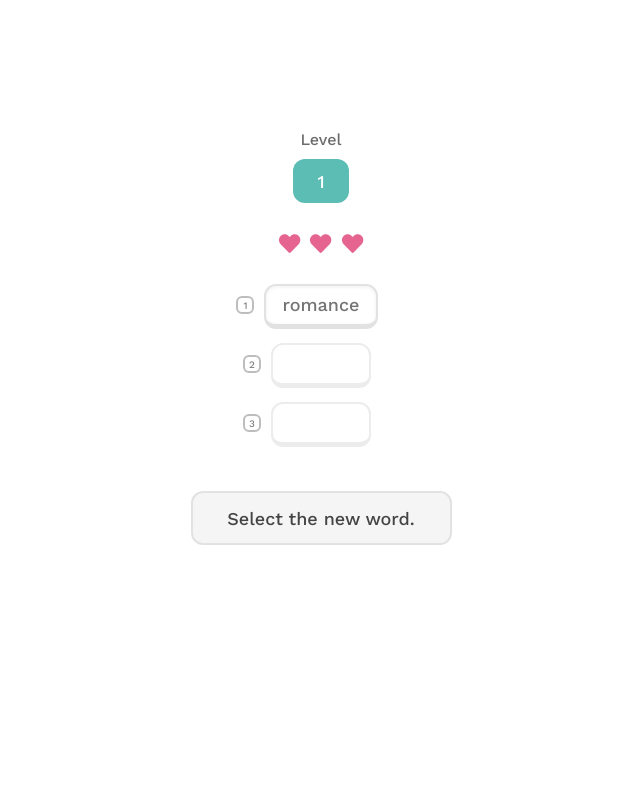
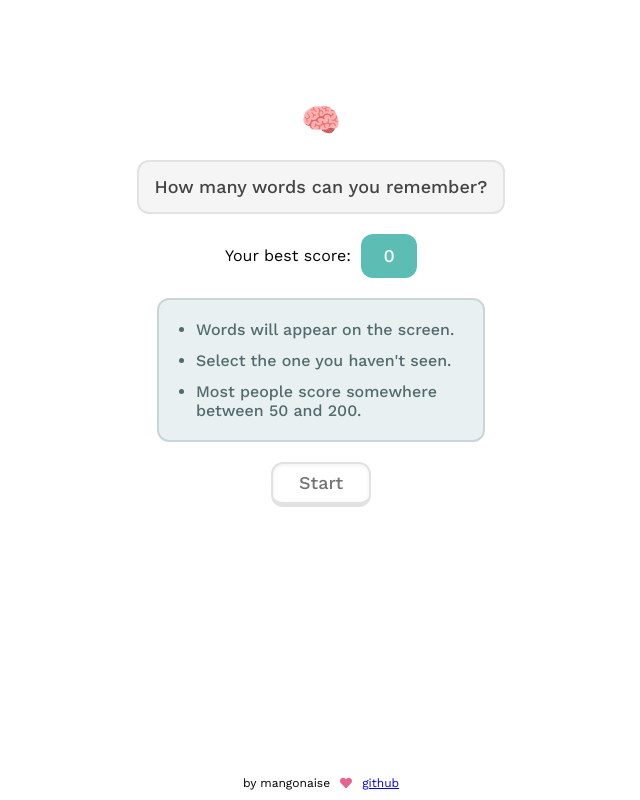
Before and after one commit to mangonaise/braincache, a React (Create React App) app: page / in a window 1280 px wide. Shown: the whole page, without its empty margins (319-959 px from the left). Built offline with nearby package versions, Linux system fonts and the light colour scheme.

Commit message:
Add start and end screen

```diff
--- a/src/App.css
+++ b/src/App.css
@@ -17,16 +17,29 @@ body {
 }
 
 .App {
-  margin: auto;
-  margin-top: 10vh;
+  width: 100vw;
+  display: flex;
+  flex-direction: column;
+  justify-content: center;
+  align-items: center;
+}
+
+.Screen {
   display: flex;
   flex-direction: column;
   justify-content: center;
   align-items: center;
   background-color: white;
+  min-height: 75vh;
   width: fit-content;
-  padding: 50px 0px;
+  padding: 0;
   border-radius: 16px;
+}
+
+@media only screen and (max-width: 600px) {
+  .Screen {
+    min-height: 100vh;
+  }
 }
 
 #title {
@@ -35,11 +48,12 @@ body {
   cursor: default;
 }
 
-#status-text {
+.stylish-text {
   font-size: 18px;
   font-weight: 500;
   cursor: default;
   display: flex;
+  flex-direction: column;
   align-items: center;
   justify-content: center;
   color: rgb(68, 68, 68);
@@ -52,6 +66,26 @@ body {
   background-color: rgb(245, 245, 245);
   margin: 0 10px;
   text-align: center;
+}
+
+.content {
+  color: rgb(81, 107, 109);
+  background-color: rgb(233, 240, 241);
+  border-color: rgb(202, 213, 214);
+  max-width: 300px;
+  height: fit-content;
+  font-size: 16px;
+  /* font-weight: normal; */
+  padding: 8px 12px;
+  text-align: left;
+}
+
+ul {
+  margin: 0;
+}
+
+li {
+  margin: 12px 0px 12px -15px;
 }
 
 .stylish-button {
@@ -70,6 +104,13 @@ body {
   border-color: rgb(226, 226, 226);
   background-color: white;
   box-shadow: inset rgb(0,0,0,0.045) 0px 1px 3px 1px, inset white 0px 0px 0px 3px;
+}
+
+.flex-row {
+  display: flex;
+  justify-content: center;
+  align-items: center;
+  gap: 10px;
 }
 
 .ui-button:hover {
@@ -103,6 +144,19 @@ body {
   animation-fill-mode: forwards;
 }
 
+.sticky-footer {
+  font-size: 12px;
+  position: absolute;
+  display: flex;
+  justify-content: center;
+  align-items: center;
+  gap: 10px;
+  bottom: 10px;
+  left: 0;
+  right: 0;
+  text-align: center;
+}
+
 @keyframes sweep-in {
   from {
     transform: translateX(200px);
--- a/src/App.js
+++ b/src/App.js
@@ -1,35 +1,47 @@
 import React, { useState, useEffect } from 'react';
 import wordList from './words';
 import './App.css';
+import StartScreen from './components/StartScreen';
+import EndScreen from './components/EndScreen';
 import WordButton from './components/WordButton';
 import LevelDisplay from './components/LevelDisplay';
 import LivesDisplay from './components/LivesDisplay';
 import VerticalBreak from './components/VerticalBreak';
+import { FontAwesomeIcon } from '@fortawesome/react-fontawesome';
+import { faHeart } from '@fortawesome/free-solid-svg-icons';
 
 const statuses = {
   promptSelection: 'Select the new word.',
   wasCorrect: 'Nice!',
-  wasIncorrect: 'That\'s not a new word.',
+  wasIncorrect: 'You\'ve seen that before.',
 }
 
 const root = document.documentElement;
+const initWords = { seen: [], unseen: [...wordList] };
+const initLevelState = { wordSelection: [], correctAnswer: ''};
 
 function App() {
-  const [currentLevel, setCurrentLevel] = useState(0);
+  const [currentScreen, setCurrentScreen] = useState('start');
+  const [currentLevel, setCurrentLevel] = useState();
+  const [highScore, setHighScore] = useState(localStorage.getItem('highScore') ?? 0);
+  const [previousHighScore, setPreviousHighScore] = useState(0);
   const [levelsSinceLastMistake, setLevelsSinceLastMistake] = useState(0);
   const [lives, setLives] = useState(3);
   const [disableWordButtons, setDisableWordButtons] = useState(false);
   const [moveWordsOutOfView, setMoveWordsOutOfView] = useState(false);
   const [statusText, setStatusText] = useState(statuses.promptSelection);
+  const [words, setWords] = useState();
+  const [levelState, setLevelState] = useState();
 
-  const [words, setWords] = useState({
-    seen: [],
-    unseen: [...wordList]
-  });
-  const [levelState, setLevelState] = useState({
-    wordSelection: [],
-    correctAnswer: ''
-  });
+  function startGame() {
+    setCurrentLevel(0);
+    setLevelsSinceLastMistake(0);
+    setLives(3);
+    setDisableWordButtons(false);
+    setMoveWordsOutOfView(false);
+    setWords(initWords);
+    setLevelState(initLevelState);
+  }
 
   function handleSelectWord(isCorrect) {
     setDisableWordButtons(true);
@@ -64,17 +76,34 @@ function App() {
         unseen: prevWords.unseen.filter(word => !levelState.wordSelection.includes(word))
       }
     })
-  } // Updated word state triggers display of next level...
+  }
 
+  // Updated word state triggers new level state. Or, if game over, ends the game.
   useEffect(() => {
+    if (!words) return;
+    if (lives > 0 && words.unseen.length > 0) {
       setLevelState(newLevelState());
+    } else {
+      endGame();
+    }
   }, [words]);
 
+  // Updated level state triggers display of the next level. Or, if initialized, starts the game.
   useEffect(() => {
+    if (!levelState) return;
     if (levelState.wordSelection.length > 0) {
       displayNextLevel();
+    } else if (levelState === initLevelState) {
+      setCurrentScreen('game');
     }
   }, [levelState])
+
+  // Ending the game saves the high score.
+  useEffect(() => {
+    if (currentScreen === 'end') {
+      saveHighScore();
+    }
+  }, [currentScreen])
 
   function displayNextLevel() {
     setCurrentLevel(prevState => prevState + 1);
@@ -82,7 +111,7 @@ function App() {
     setDisableWordButtons(false);
     setStatusText(statuses.promptSelection);
     document.activeElement.blur();
-    if (currentLevel === 3) root.style.setProperty('--word-shortcut-visibility', 'hidden');
+    if (currentLevel === 1) root.style.setProperty('--word-shortcut-visibility', 'hidden');
   }
 
   function newLevelState() {
@@ -112,8 +141,40 @@ function App() {
     }
   }
 
-  return (
-    <div className="App">
+  function saveHighScore() {
+    const prevBest = localStorage.getItem('highScore') ?? 0;
+    setPreviousHighScore(prevBest);
+    if (currentLevel > prevBest) {
+      localStorage.setItem('highScore', currentLevel);
+      setHighScore(currentLevel);
+    }
+  }
+
+  function endGame() {
+    setCurrentScreen('end');
+  }
+
+  let app;
+  if (currentScreen === 'start') {
+    app = (
+      <StartScreen
+        highScore={highScore}
+        onStart={startGame}
+      />
+    )
+  } else if (currentScreen === 'end') {
+    app = (
+      <EndScreen
+        score={currentLevel}
+        isMaxScore={words.unseen.length === 0}
+        highScore={previousHighScore}
+        onRestart={startGame}
+        seenWords={words.seen}
+      />
+    )
+  } else if (currentScreen === 'game') {
+    app = (
+      <div className="Screen">
         <LevelDisplay level={currentLevel} moveOutOfView={moveWordsOutOfView}/>
         <VerticalBreak />
         <LivesDisplay lives={lives}/>
@@ -130,8 +191,19 @@ function App() {
           />
         ))}
         <VerticalBreak />
-      <div id="status-text">{statusText}</div>
+        <div className="stylish-text">{statusText}</div>
       </div>
+    )
+  }
+
+  return (<>
+    <div className="App">{app}</div>
+    <div className="sticky-footer">
+      <div>by mangonaise</div>
+      <FontAwesomeIcon icon={faHeart} color="rgb(230, 101, 144)"/>
+      <a href="https://github.com/mangonaise/word-memory-game">github</a>
+      </div>
+    </>
   );
 }
 
--- /dev/null
+++ b/src/components/EndScreen.js
@@ -0,0 +1,41 @@
+import React, { useState } from 'react';
+import VerticalBreak from '../components/VerticalBreak';
+
+const EndScreen = ({ score, isMaxScore, highScore, onRestart, seenWords }) => {
+  const [showWords, setShowWords] = useState(false);
+
+  console.log(seenWords);
+
+  console.log('score', score);
+  console.log('high score', highScore);
+
+  let gameOverMessage = <div className="stylish-text">Game over!</div>;
+  if (isMaxScore) {
+    gameOverMessage = (<>
+      <div className="stylish-text">You... win?</div>
+      <VerticalBreak size="m" />
+      <div className="stylish-text content">
+        You've seen every single word. Wow! I was pretty sure that was impossible.
+        If you seriously just did this, you have great power. Use it wisely.
+      </div>
+      </>
+    )
+  }
+
+  let scoreLabel = "Your score:";
+  if (score > highScore) scoreLabel = "New high score!";
+
+  return (
+    <div className="Screen move-into-view">
+      <h1 id="title">🧠</h1>
+      {gameOverMessage}
+      <VerticalBreak size="m" />
+      <div className="flex-row">{scoreLabel} <span className="level-number-indicator">{score}</span></div>
+      <VerticalBreak size="m"/>
+      <button className="stylish-button ui-button" onClick={onRestart}>Play Again</button>
+      <button className="stylish-button ui-button" onClick={() => window.location.reload()}>Home</button>
+    </div>
+  )
+}
+
+export default EndScreen;
--- a/src/components/LevelDisplay.css
+++ b/src/components/LevelDisplay.css
@@ -9,7 +9,7 @@
   cursor: default;
 }
 
-#level-number-indicator {
+.level-number-indicator {
   font-size: 18px;
   font-weight: 500;
   display: flex;
--- a/src/components/LevelDisplay.js
+++ b/src/components/LevelDisplay.js
@@ -5,7 +5,7 @@ const LevelDisplay = ({ level, moveOutOfView }) => {
   return (
     <div id="level-display">
       <div>Level</div>
-      <div id="level-number-indicator" >
+      <div className="level-number-indicator" >
         <div className={moveOutOfView ? 'move-out-of-view' : 'move-into-view'}>{level}</div>
       </div>
     </div>
--- /dev/null
+++ b/src/components/StartScreen.js
@@ -0,0 +1,25 @@
+import React from 'react';
+import VerticalBreak from '../components/VerticalBreak';
+
+const StartScreen = ({ highScore, onStart }) => {
+  return (
+    <div className="Screen move-into-view">
+      <h1 id="title">🧠</h1>
+      <div className="stylish-text">How many words can you remember?</div>
+      <VerticalBreak size="m" />
+      <div className="flex-row">Your best score: <span className="level-number-indicator">{highScore}</span></div>
+      <VerticalBreak size="m"/>
+      <div className="stylish-text content">
+        <ul>
+          <li>Words will appear on the screen.</li>
+          <li>Select the one you haven't seen.</li>
+          <li> Most people score somewhere between 50 and 200.</li>
+        </ul>
+      </div>
+      <VerticalBreak size="m"/>
+      <button className="stylish-button ui-button" onClick={onStart}>Start</button>
+    </div>
+  )
+}
+
+export default StartScreen;
--- a/src/components/VerticalBreak.js
+++ b/src/components/VerticalBreak.js
@@ -1,9 +1,22 @@
 import React from 'react';
 
-const VerticalBreak = () => {
+const VerticalBreak = ({ size }) => {
   return (
-    <div style={{height: '30px'}}></div>
+    <div style={{height: sizeToPxValue(size)}}></div>
   )
 }
 
+function sizeToPxValue(size) {
+  switch (size) {
+    case 's':
+      return '10px';
+    case 'm':
+      return '20px';
+    case 'l':
+      return '30px';
+    default:
+      return '30px';
+  }
+}
+
 export default VerticalBreak;
--- a/src/components/WordButton.css
+++ b/src/components/WordButton.css
@@ -77,6 +77,15 @@
 .word-shortcut-label {
   visibility: var(--word-shortcut-visibility);
   position: absolute;
+  font-size: 12px;
+  left: -85px;
+  top: 11px;
+  color: rgb(173, 173, 173);
+}
+
+.word-shortcut-key {
+  visibility: var(--word-shortcut-visibility);
+  position: absolute;
   display: flex;
   justify-content: center;
   align-items: center;
--- a/src/components/WordButton.js
+++ b/src/components/WordButton.js
@@ -21,7 +21,7 @@ const WordButton = ({ shortcut, word, correctAnswer, onSelect, disabled, moveOut
 
   useEffect(() => {
     document.addEventListener('keyup', checkShortcut);
-    return (() => document.removeEventListener('keyup'));
+    return (() => document.removeEventListener('keyup', checkShortcut));
   }, [])
 
   useEffect(() => {
@@ -38,7 +38,7 @@ const WordButton = ({ shortcut, word, correctAnswer, onSelect, disabled, moveOut
       className={`${getStyleFromAnimationState(animationState)} ${moveOutOfView ? 'move-out-of-view' : 'move-into-view'}`}
       onClick={selectThisWord}>
       {word}
-      <div className="word-shortcut-label">{shortcut}</div>
+      <div className="word-shortcut-key">{shortcut}</div>
     </button>
   )
 }
--- /dev/null
+++ b/src/words debug.js
@@ -0,0 +1,2 @@
+const words = ["a", "b", "c", "d"]
+export default words;
```
Also changed, not shown: src/index.css (line endings or trailing spaces), 1 other file (tests, documents, lock files or other folders). Lines whose indentation alone changed are shown as unchanged.
